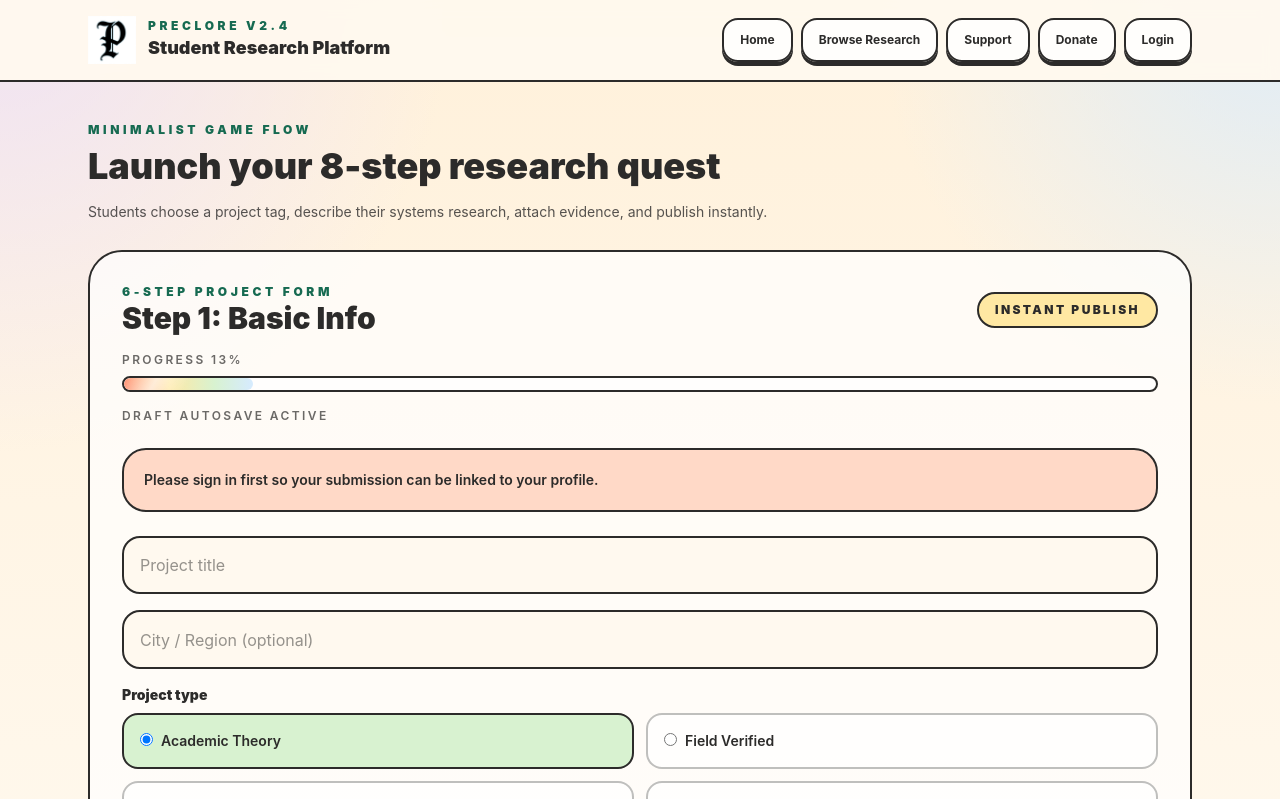
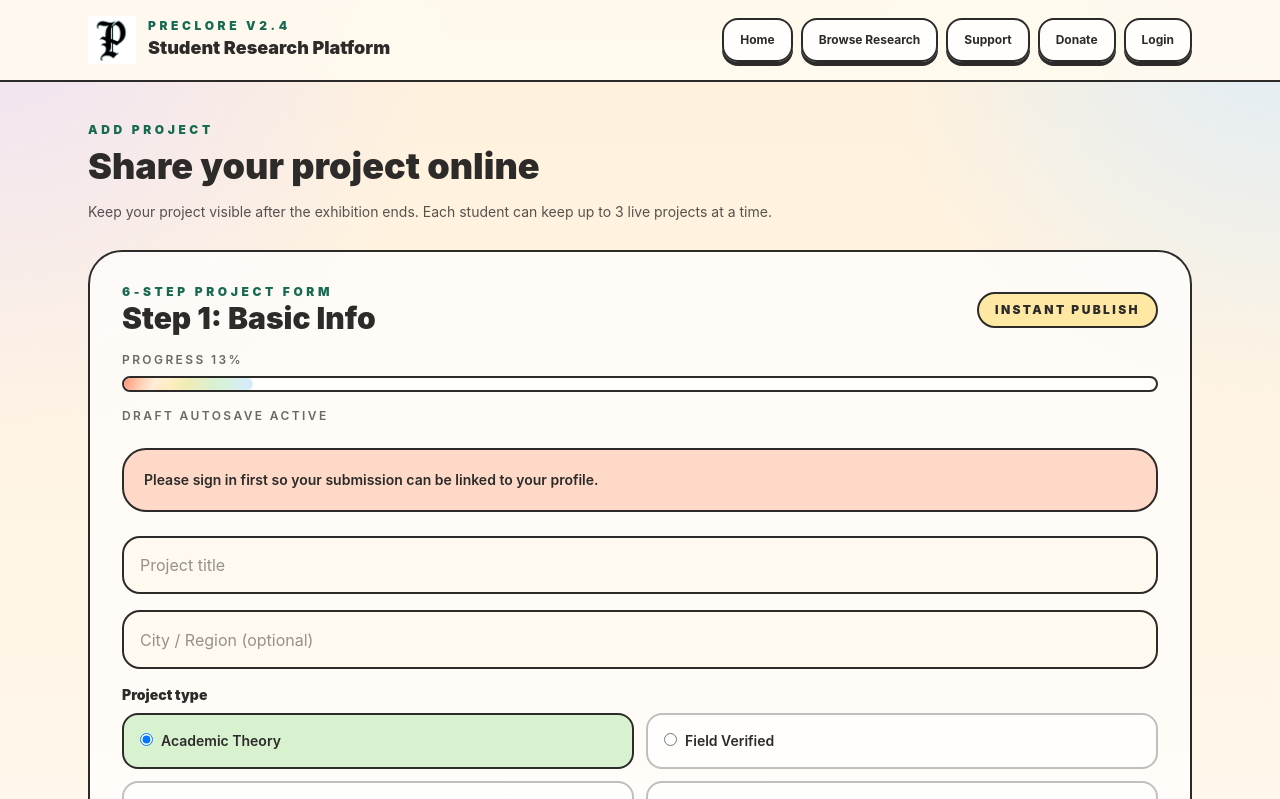
Before and after one commit to sai69692011-wq/Preclore, a Next.js app: page /submit in a window 1280 px wide. Shown: the top 799 px of the page. Built offline with nearby package versions, Linux system fonts and the light colour scheme; no server answers.

Commit message:
Revise SubmitPage for project submission
Updated the page title and content for project submission. Added active project count to SubmitQuest component.

```diff
--- a/app/submit/page.jsx
+++ b/app/submit/page.jsx
@@ -1,10 +1,11 @@
 import { redirect } from 'next/navigation';
 import SubmitQuest from '@/components/quest/submit-quest';
 import { deriveAccessProfile } from '@/lib/access';
+import { PROJECT_SLOT_LIMIT } from '@/lib/constants';
 import { createClient } from '@/lib/supabase/server';
 
 export const metadata = {
-  title: 'Quest Submission — Preclore v2.4'
+  title: 'Add Project — Preclore'
 };
 
 export default async function SubmitPage() {
@@ -14,6 +15,7 @@ export default async function SubmitPage() {
   } = await supabase.auth.getUser();
 
   let access = null;
+  let activeProjectCount = 0;
 
   if (user) {
     const { data: profile } = await supabase
@@ -27,18 +29,26 @@ export default async function SubmitPage() {
     if (!access.canSubmit) {
       redirect('/journal?view=readonly');
     }
+
+    const { count } = await supabase
+      .from('projects')
+      .select('id', { count: 'exact', head: true })
+      .eq('researcher_id', user.id)
+      .eq('status', 'published');
+
+    activeProjectCount = count || 0;
   }
 
   return (
     <div className="space-y-6">
       <div>
-        <div className="text-xs font-black uppercase tracking-[0.3em] text-forest">Minimalist Game Flow</div>
-        <h1 className="mt-2 text-4xl font-black text-ink">Launch your 8-step research quest</h1>
+        <div className="text-xs font-black uppercase tracking-[0.3em] text-forest">Add Project</div>
+        <h1 className="mt-2 text-4xl font-black text-ink">Share your project online</h1>
         <p className="mt-3 max-w-3xl text-sm leading-7 text-ink/80">
-          Students choose a project tag, describe their systems research, attach evidence, and publish instantly.
+          Keep your project visible after the exhibition ends. Each student can keep up to {PROJECT_SLOT_LIMIT} live projects at a time.
         </p>
       </div>
-      <SubmitQuest isAuthenticated={Boolean(user)} />
+      <SubmitQuest isAuthenticated={Boolean(user)} activeProjectCount={activeProjectCount} />
     </div>
   );
 }
```
